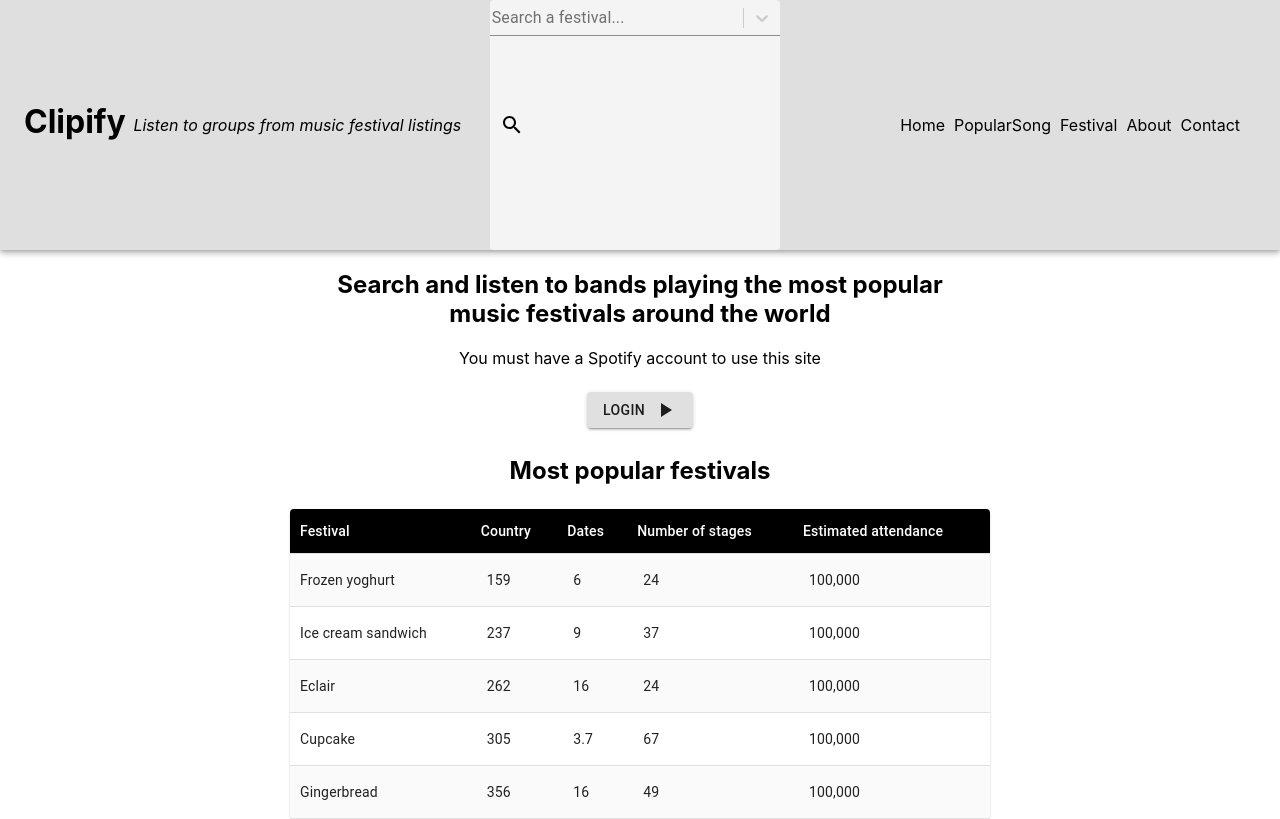
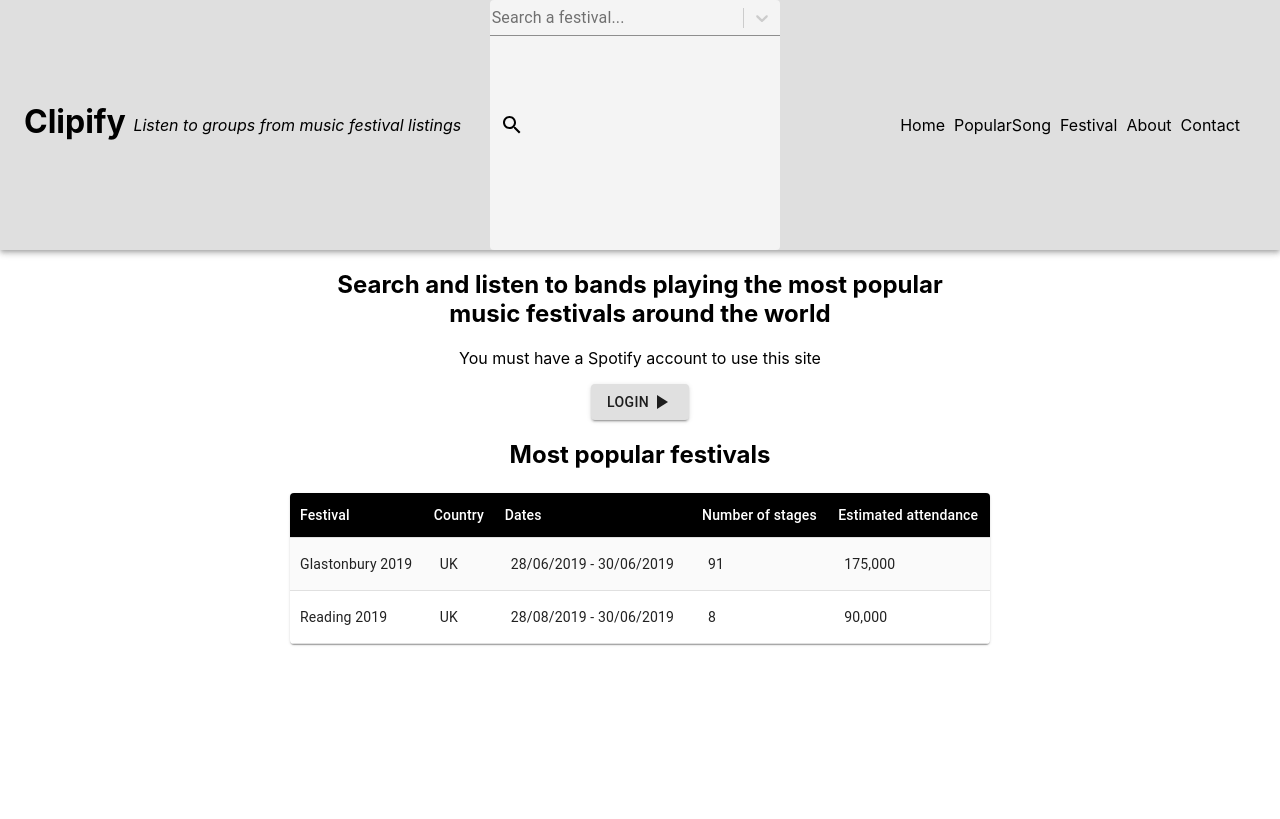
Before and after one commit to artworkjpm/spotify-calls, a React (Create React App) app: page / in a window 1280 px wide. Built offline with nearby package versions, Linux system fonts and the light colour scheme; no server answers.

Commit message:
popular table working

```diff
--- a/src/components/Home.js
+++ b/src/components/Home.js
@@ -10,6 +10,7 @@ import Paper from "@material-ui/core/Paper";
 import Button from "@material-ui/core/Button";
 import PlayArrowIcon from "@material-ui/icons/PlayArrow";
 import AllFestivals from "../festivals/AllFestivals";
+import Moment from "react-moment";
 
 const Home = props => {
   const useStyles = makeStyles(theme => ({
@@ -20,18 +21,6 @@ const Home = props => {
     },
     table: {
       minWidth: 650
-    },
-    button: {
-      margin: theme.spacing(1)
-    },
-    leftIcon: {
-      marginRight: theme.spacing(1)
-    },
-    rightIcon: {
-      marginLeft: theme.spacing(1)
-    },
-    iconSmall: {
-      fontSize: 20
     }
   }));
   const StyledTableCell = withStyles(theme => ({
@@ -52,11 +41,6 @@ const Home = props => {
     }
   }))(TableRow);
 
-  function createData(name, calories, fat, carbs, protein) {
-    return { name, calories, fat, carbs, protein };
-  }
-
-  const rows = [createData("Frozen yoghurt", 159, 6.0, 24, 4.0), createData("Ice cream sandwich", 237, 9.0, 37, 4.3), createData("Eclair", 262, 16.0, 24, 6.0), createData("Cupcake", 305, 3.7, 67, 4.3), createData("Gingerbread", 356, 16.0, 49, 3.9)];
   const classes = useStyles();
 
   AllFestivals.map(item => {
@@ -89,17 +73,21 @@ const Home = props => {
             </TableRow>
           </TableHead>
           <TableBody>
-            {rows.map(row => (
-              <StyledTableRow hover key={row.name}>
-                <StyledTableCell component="th" scope="row">
-                  {row.name}
-                </StyledTableCell>
-                <StyledTableCell>{row.calories}</StyledTableCell>
-                <StyledTableCell>{row.fat}</StyledTableCell>
-                <StyledTableCell>{row.carbs}</StyledTableCell>
-                <StyledTableCell>100,000</StyledTableCell>
-              </StyledTableRow>
-            ))}
+            {AllFestivals.map(festival => {
+              return (
+                <StyledTableRow hover key={festival.SearchName}>
+                  <StyledTableCell component="th" scope="row">
+                    {festival.SearchName}
+                  </StyledTableCell>
+                  <StyledTableCell>{festival.Country}</StyledTableCell>
+                  <StyledTableCell>
+                    <Moment format="DD/MM/YYYY">{festival.start}</Moment> - <Moment format="DD/MM/YYYY">{festival.end}</Moment>
+                  </StyledTableCell>
+                  <StyledTableCell>{festival.name.locations.length}</StyledTableCell>
+                  <StyledTableCell>{festival.attendance.toLocaleString()}</StyledTableCell>
+                </StyledTableRow>
+              );
+            })}
           </TableBody>
         </Table>
       </Paper>
--- a/src/festivals/AllFestivals.js
+++ b/src/festivals/AllFestivals.js
@@ -7,15 +7,16 @@ const AllFestivals = [
     name: Glasto2019,
     Country: "UK",
     start: "2019-06-28 11:00",
-    end: "2019-06-28 12:45",
+    end: "2019-06-30 23:30",
     attendance: 175000
   },
   {
     SearchName: "Reading 2019",
     name: Reading2019,
-    start: "2019-06-28 11:45",
-    end: "2019-06-28 12:45",
-    Country: "UK"
+    start: "2019-08-28 11:45",
+    end: "2019-06-30 12:45",
+    Country: "UK",
+    attendance: 90000
   }
 ];
 
```
